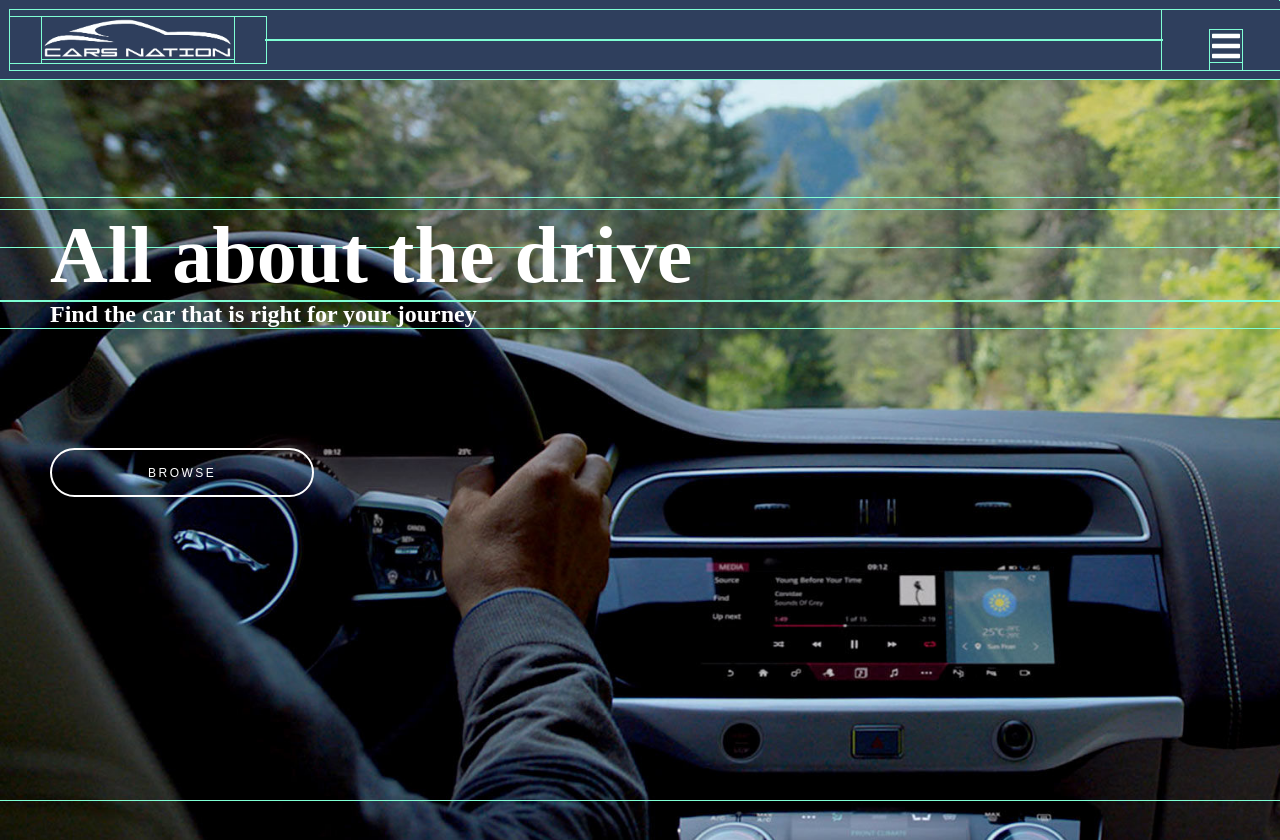
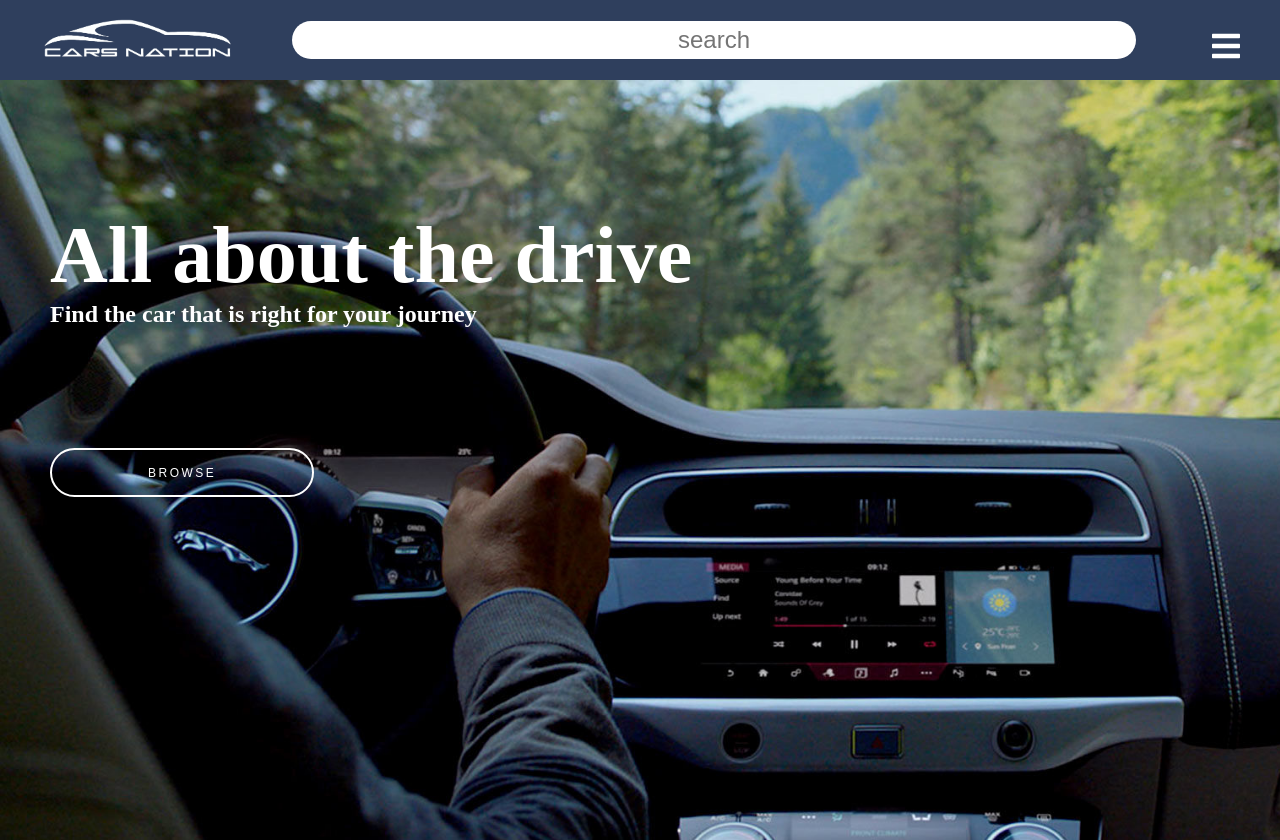
Before and after one commit to DonVlad1/m40Group1Front-End, a React (Create React App) app: page / in a window 1280 px wide. Built offline with nearby package versions, Linux system fonts and the light colour scheme.

Commit message:
search bar in navbar

```diff
--- a/src/components/Navbar.js
+++ b/src/components/Navbar.js
@@ -22,7 +22,7 @@ function Navbar({admin, loggedIn}) {
 						</Link>
 					</div>
 					<div className="topSearchBar">
-						{/* <input placeholder="search" class="signUpInput"/> */}
+						<input placeholder="search" class="signUpInput"/>
 					</div>
 					<div className='menu-bar-Div'>
 						<Link to='#' className='menu-bars'>
--- a/src/css/Navbar.css
+++ b/src/css/Navbar.css
@@ -18,9 +18,6 @@
 	/* width: 100%; */
 }
 
-*{
-	outline: 1px solid aquamarine;
-}
 .menu-bar-Div{
 	width: 10%;
 	display: flex;
@@ -55,7 +52,7 @@
 	align-content: flex-end;
 	align-items: flex-end;
 	width: 35em;
-	max-height: 2em;
+	max-height: 1.5em;
 	margin-bottom: 10px;
 }
 
```
